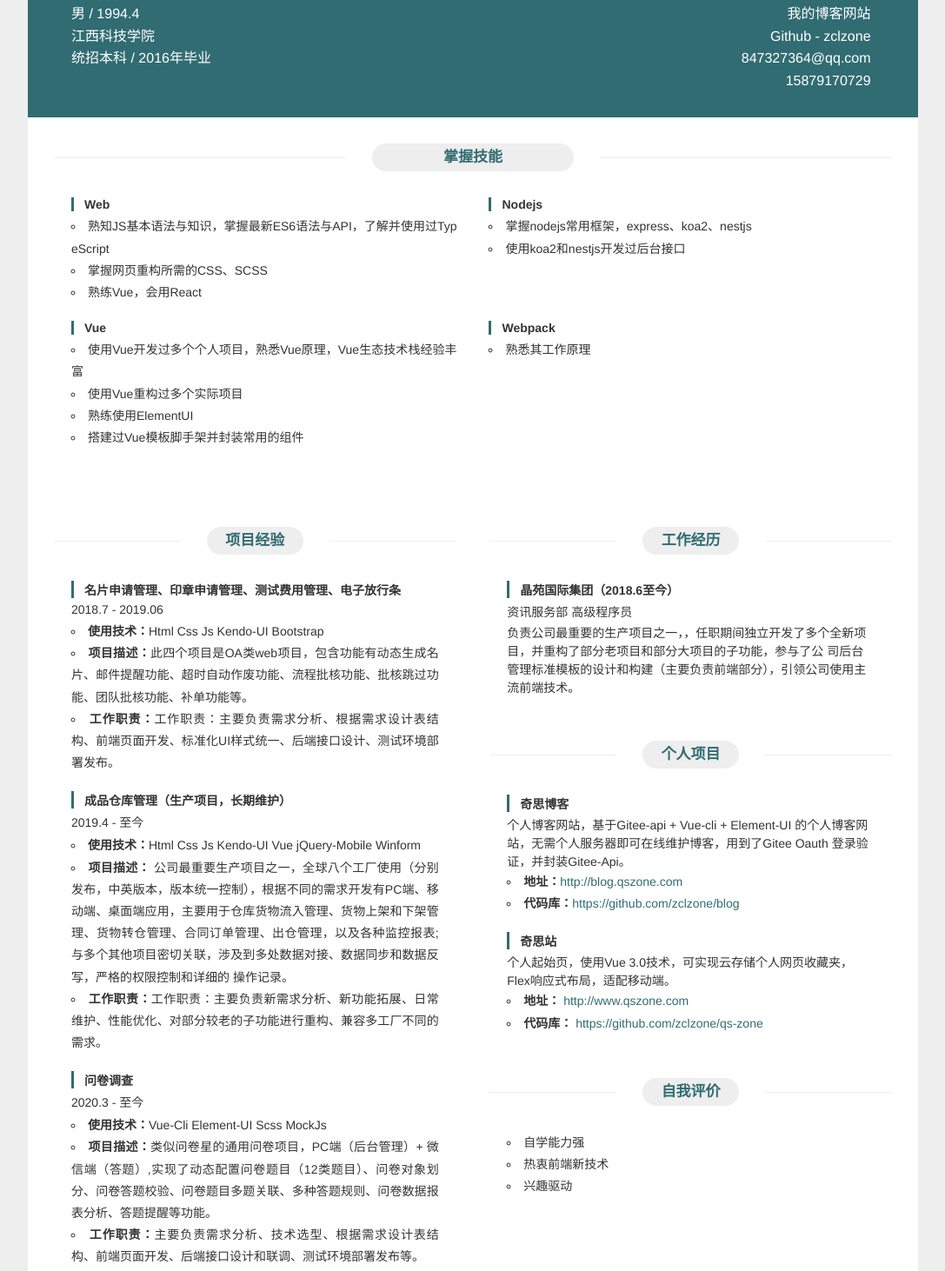
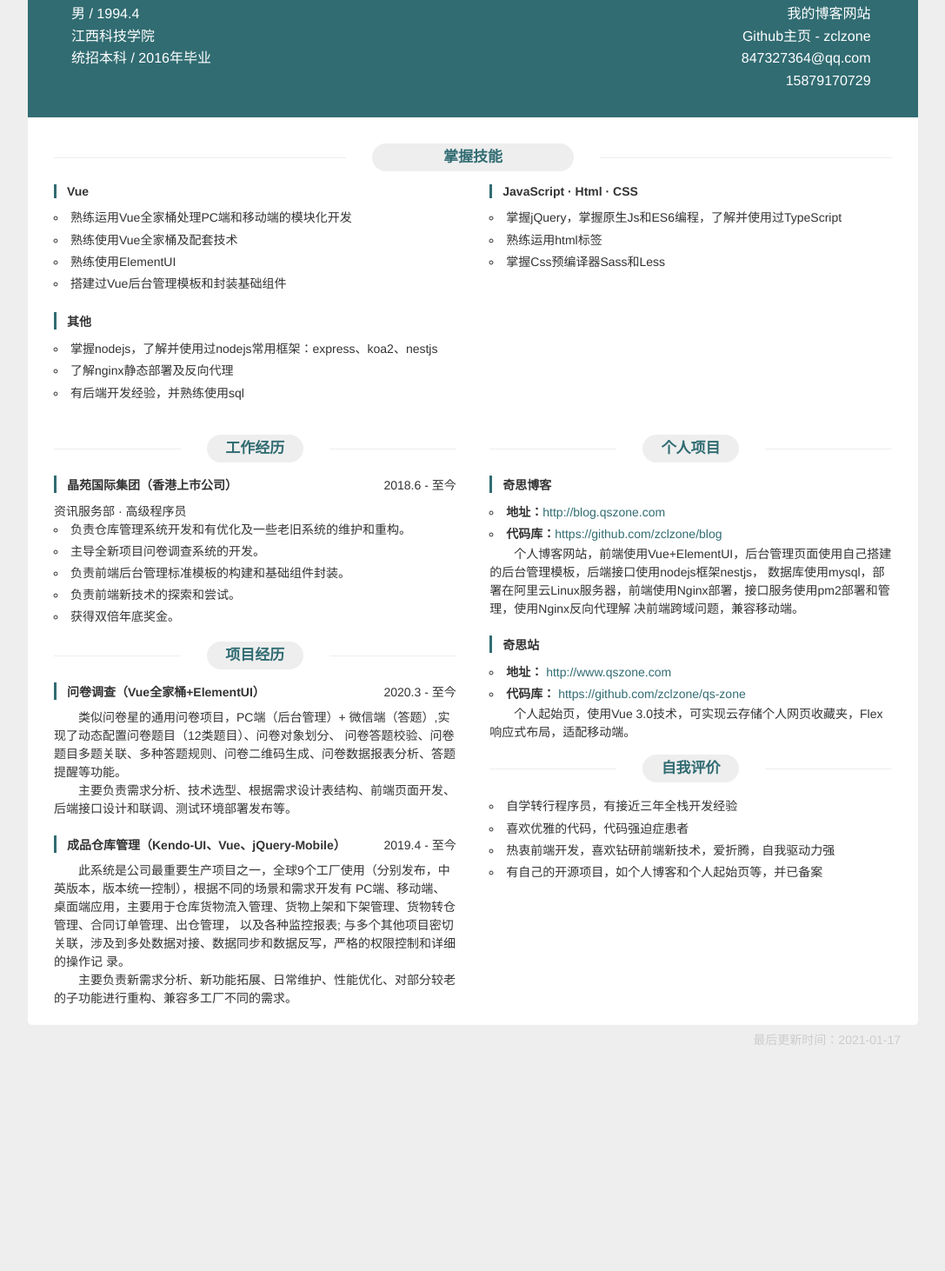
Before and after one commit to zclzone/resume, a plain HTML site: page index.html in a window 1280 px wide. Shown: the part 171-1633 px from the top of the page at 87% size, without its empty margins (96-1183 px from the left). After the commit the page ends 1385 px from the top, so only its background shows below. Drawn offline with Linux system fonts and the light colour scheme; a small style sheet from the web is missing.

Commit message:
更新简历内容+优化简历样式

```diff
--- a/css/main.scss
+++ b/css/main.scss
@@ -1,12 +1,15 @@
 @import url('./reset.css');
 @import url('//at.alicdn.com/t/font_1186631_kqyrtvia2lj.css');
-
 
 html,
 body {
   min-height: 100%;
   background-color:#eee;
-  user-select: none;
+  scrollbar-width: none;
+  -ms-overflow-style: none;
+  &::-webkit-scrollbar {
+    display: none; /* Chrome Safari */
+  }
 }
 
 .qs-icon {
@@ -119,13 +122,14 @@ body {
     }
   }
   .content-bd{
+    margin-top: 30px;
     .skill {
       width: 100%;
-      padding: 20px 30px;
+      padding: 0 30px;
     }
     .section-header{
       position: relative;
-      margin: 10px 0;
+      margin: 15px 0;
       height: 32px;
       line-height: 32px;
       &::before,&::after{
@@ -157,16 +161,19 @@ body {
     }
     .section-bd {
       width: 100%;
-      padding: 20px;
       flex-wrap: wrap;
       display: flex;
       justify-content: space-between;
       .item {
         width: 48%;
         color: #333;
-        margin-bottom: 20px;
+        &:not(:last-child){
+          margin-bottom: 20px;
+        }
         .item-hd {
           margin-bottom: 5px;
+          display: flex;
+          justify-content: space-between;
           h3 {
             font-weight: 600;
             font-size: 14px;
@@ -187,6 +194,7 @@ body {
         .item-bd{
           p{
             line-height: 1.5;
+            text-indent: 2em;
           }
           .item-content{
             text-align: justify;
--- a/index.html
+++ b/index.html
@@ -6,12 +6,12 @@
   <meta name="viewport" content="width=device-width, initial-scale=1.0">
   <link rel="shortcut icon" href="./favicon.ico" type="image/x-icon">
   <link rel="stylesheet" href="./css/main.css">
-  <title>简历 | 张传龙</title>
+  <title>简历 | 张传龙-2.5年经验-Web前端开发工程师</title>
 </head>
 
 <body>
   <header class="header">
-    <a href="./张传龙-2.5年经验-Web前端工程师.pdf" rel="noopener noreferrer"><i class="qs-icon i-download"></i>下载PDF版</a>
+    <a href="./张传龙-2.5年经验-Web前端开发工程师.pdf" rel="noopener noreferrer"><i class="qs-icon i-download"></i>下载PDF版</a>
   </header>
   <main class="content">
     <header class="content-hd">
@@ -38,7 +38,7 @@
           </li>
           <li>
             <a href="https://github.com/zclzone" target="_blank" rel="noopener noreferrer">
-              <span class="link-text">Github - zclzone</span>
+              <span class="link-text">Github主页 - zclzone</span>
               <i class="qs-icon i-github" title="https://github.com/zclzone"></i>
             </a>
           </li>
@@ -63,47 +63,38 @@
         <div class="section-bd">
           <div class="item">
             <header class="item-hd">
-              <h3>Web</h3>
+              <h3>Vue</h3>
             </header>
             <div class="item-bd">
               <ul class="item-content">
-                <li>熟知JS基本语法与知识，掌握最新ES6语法与API，了解并使用过TypeScript</li>
-                <li>掌握网页重构所需的CSS、SCSS</li>
-                <li>熟练Vue，会用React</li>
+                <li>熟练运用Vue全家桶处理PC端和移动端的模块化开发</li>
+                <li>熟练使用Vue全家桶及配套技术</li>
+                <li>熟练使用ElementUI</li>
+                <li>搭建过Vue后台管理模板和封装基础组件</li>
               </ul>
             </div>
           </div>
           <div class="item">
             <header class="item-hd">
-              <h3>Nodejs</h3>
+              <h3>JavaScript · Html · CSS</h3>
             </header>
             <div class="item-bd">
               <ul class="item-content">
-                <li>掌握nodejs常用框架，express、koa2、nestjs</li>
-                <li>使用koa2和nestjs开发过后台接口</li>
+                <li>掌握jQuery，掌握原生Js和ES6编程，了解并使用过TypeScript</li>
+                <li>熟练运用html标签</li>
+                <li>掌握Css预编译器Sass和Less</li>
               </ul>
             </div>
           </div>
           <div class="item">
             <header class="item-hd">
-              <h3>Vue</h3>
+              <h3>其他</h3>
             </header>
             <div class="item-bd">
               <ul class="item-content">
-                <li>使用Vue开发过多个个人项目，熟悉Vue原理，Vue生态技术栈经验丰富</li>
-                <li>使用Vue重构过多个实际项目</li>
-                <li>熟练使用ElementUI</li>
-                <li>搭建过Vue模板脚手架并封装常用的组件</li>
-              </ul>
-            </div>
-          </div>
-          <div class="item">
-            <header class="item-hd">
-              <h3>Webpack</h3>
-            </header>
-            <div class="item-bd">
-              <ul class="item-content">
-                <li>熟悉其工作原理</li>
+                <li>掌握nodejs，了解并使用过nodejs常用框架：express、koa2、nestjs</li>
+                <li>了解nginx静态部署及反向代理</li>
+                <li>有后端开发经验，并熟练使用sql</li>
               </ul>
             </div>
           </div>
@@ -114,78 +105,66 @@
         <section class="sections-left">
           <div class="section-item">
             <header class="section-header">
-              <h2>项目经验</h2>
+              <h2>工作经历</h2>
             </header>
             <div class="section-bd">
               <div class="item">
                 <header class="item-hd">
-                  <h3>名片申请管理、印章申请管理、测试费用管理、电子放行条</h3>
-                  <span>2018.7 - 2019.06</span>
+                  <h3>晶苑国际集团（香港上市公司）</h3>
+                  <span>2018.6 - 至今</span>
                 </header>
                 <div class="item-bd">
+                  <span>资讯服务部 · 高级程序员</span>
                   <ul class="item-content">
-                    <li><span class="title">使用技术：</span>Html Css Js Kendo-UI Bootstrap</li>
-                    <li><span
-                        class="title">项目描述：</span>此四个项目是OA类web项目，包含功能有动态生成名片、邮件提醒功能、超时自动作废功能、流程批核功能、批核跳过功能、团队批核功能、补单功能等。
-                    </li>
-                    <li><span class="title">工作职责：</span>工作职责：主要负责需求分析、根据需求设计表结构、前端页面开发、标准化UI样式统一、后端接口设计、测试环境部署发布。</li>
-                  </ul>
-                </div>
-              </div>
-              <div class="item">
-                <header class="item-hd">
-                  <h3>成品仓库管理（生产项目，长期维护）</h3>
-                  <span>2019.4 - 至今</span>
-                </header>
-                <div class="item-bd">
-                  <ul class="item-content">
-                    <li><span class="title">使用技术：</span>Html Css Js Kendo-UI Vue jQuery-Mobile Winform</li>
-                    <li><span class="title">项目描述：</span>
-                      公司最重要生产项目之一，全球八个工厂使用（分别发布，中英版本，版本统一控制），根据不同的需求开发有PC端、移动端、桌面端应用，主要用于仓库货物流入管理、货物上架和下架管理、货物转仓管理、合同订单管理、出仓管理，以及各种监控报表;
-                      与多个其他项目密切关联，涉及到多处数据对接、数据同步和数据反写，严格的权限控制和详细的 操作记录。
-                    </li>
-                    <li><span class="title">工作职责：</span>工作职责：主要负责新需求分析、新功能拓展、日常维护、性能优化、对部分较老的子功能进行重构、兼容多工厂不同的需求。</li>
-                  </ul>
-                </div>
-              </div>
-              <div class="item">
-                <header class="item-hd">
-                  <h3>问卷调查</h3>
-                  <span>2020.3 - 至今</span>
-                </header>
-                <div class="item-bd">
-                  <ul class="item-content">
-                    <li><span class="title">使用技术：</span>Vue-Cli Element-UI Scss MockJs</li>
-                    <li><span class="title">项目描述：</span>类似问卷星的通用问卷项目，PC端（后台管理）+
-                      微信端（答题）,实现了动态配置问卷题目（12类题目）、问卷对象划分、问卷答题校验、问卷题目多题关联、多种答题规则、问卷数据报表分析、答题提醒等功能。
-                    </li>
-                    <li><span class="title">工作职责：</span>主要负责需求分析、技术选型、根据需求设计表结构、前端页面开发、后端接口设计和联调、测试环境部署发布等。</li>
+                    <li>负责仓库管理系统开发和有优化及一些老旧系统的维护和重构。</li>
+                    <li>主导全新项目问卷调查系统的开发。</li>
+                    <li>负责前端后台管理标准模板的构建和基础组件封装。</li>
+                    <li>负责前端新技术的探索和尝试。</li>
+                    <li>获得双倍年底奖金。</li>
                   </ul>
                 </div>
               </div>
             </div>
           </div>
-        </section>
 
-        <section class="sections-right">
           <div class="section-item">
             <header class="section-header">
-              <h2>工作经历</h2>
+              <h2>项目经历</h2>
             </header>
             <div class="section-bd">
               <div class="item">
                 <header class="item-hd">
-                  <h3>晶苑国际集团（2018.6至今）</h3>
-                  <span>资讯服务部 高级程序员 </span>
+                  <h3>问卷调查（Vue全家桶+ElementUI）</h3>
+                  <span>2020.3 - 至今</span>
                 </header>
                 <div class="item-bd">
-                  <p>负责公司最重要的生产项目之一，，任职期间独立开发了多个全新项目，并重构了部分老项目和部分大项目的子功能，参与了公
-                    司后台管理标准模板的设计和构建（主要负责前端部分），引领公司使用主流前端技术。</p>
+                  <p>类似问卷星的通用问卷项目，PC端（后台管理）+ 微信端（答题）,实现了动态配置问卷题目（12类题目）、问卷对象划分、
+                    问卷答题校验、问卷题目多题关联、多种答题规则、问卷二维码生成、问卷数据报表分析、答题提醒等功能。
+                  </p>
+                  <p>主要负责需求分析、技术选型、根据需求设计表结构、前端页面开发、后端接口设计和联调、测试环境部署发布等。</p>
                 </div>
               </div>
+
+              <div class="item">
+                <header class="item-hd">
+                  <h3>成品仓库管理（Kendo-UI、Vue、jQuery-Mobile）</h3>
+                  <span>2019.4 - 至今</span>
+                </header>
+                <div class="item-bd">
+                  <p>此系统是公司最重要生产项目之一，全球9个工厂使用（分别发布，中英版本，版本统一控制），根据不同的场景和需求开发有
+                    PC端、移动端、桌面端应用，主要用于仓库货物流入管理、货物上架和下架管理、货物转仓管理、合同订单管理、出仓管理，
+                    以及各种监控报表; 与多个其他项目密切关联，涉及到多处数据对接、数据同步和数据反写，严格的权限控制和详细的操作记
+                    录。
+                  </p>
+                  <p>主要负责新需求分析、新功能拓展、日常维护、性能优化、对部分较老的子功能进行重构、兼容多工厂不同的需求。</p>
+                </div>
+              </div>
+
             </div>
           </div>
+        </section>
 
+        <section class="sections-right">
           <div class="section-item">
             <header class="section-header">
               <h2>个人项目</h2>
@@ -196,14 +175,16 @@
                   <h3>奇思博客</h3>
                 </header>
                 <div class="item-bd">
-                  <p>个人博客网站，基于Gitee-api + Vue-cli + Element-UI 的个人博客网站，无需个人服务器即可在线维护博客，用到了Gitee Oauth 登录验证，并封装Gitee-Api。
-                  </p>
                   <ul class="item-content">
                     <li><span class="title">地址：</span><a href="http://blog.qszone.com" target="_blank"
                         rel="noopener noreferrer">http://blog.qszone.com</a></li>
                     <li><span class="title">代码库：</span><a href="https://github.com/zclzone/blog" target="_blank"
                         rel="noopener noreferrer">https://github.com/zclzone/blog</a></li>
                   </ul>
+                  <p>个人博客网站，前端使用Vue+ElementUI，后台管理页面使用自己搭建的后台管理模板，后端接口使用nodejs框架nestjs，
+                    数据库使用mysql，部署在阿里云Linux服务器，前端使用Nginx部署，接口服务使用pm2部署和管理，使用Nginx反向代理解
+                    决前端跨域问题，兼容移动端。
+                  </p>
                 </div>
               </div>
               <div class="item">
@@ -211,8 +192,6 @@
                   <h3>奇思站</h3>
                 </header>
                 <div class="item-bd">
-                  <p>个人起始页，使用Vue 3.0技术，可实现云存储个人网页收藏夹，Flex响应式布局，适配移动端。
-                  </p>
                   <ul class="item-content">
                     <li>
                       <span class="title">地址：</span>
@@ -224,6 +203,7 @@
                         rel="noopener noreferrer">https://github.com/zclzone/qs-zone</a>
                     </li>
                   </ul>
+                  <p>个人起始页，使用Vue 3.0技术，可实现云存储个人网页收藏夹，Flex响应式布局，适配移动端。</p>
                 </div>
               </div>
             </div>
@@ -237,9 +217,10 @@
               <div class="item">
                 <div class="item-bd">
                   <ul class="item-content">
-                    <li>自学能力强</li>
-                    <li>热衷前端新技术</li>
-                    <li>兴趣驱动</li>
+                    <li>自学转行程序员，有接近三年全栈开发经验</li>
+                    <li>喜欢优雅的代码，代码强迫症患者</li>
+                    <li>热衷前端开发，喜欢钻研前端新技术，爱折腾，自我驱动力强</li>
+                    <li>有自己的开源项目，如个人博客和个人起始页等，并已备案</li>
                   </ul>
                 </div>
               </div>
@@ -252,7 +233,7 @@
     </div>
   </main>
   <footer class="footer">
-    <span href="./张传龙-2.5年经验-Web前端工程师.pdf" class="">最后更新时间：2021-01-16</span>
+    <span href="./张传龙-2.5年经验-Web前端工程师.pdf" class="">最后更新时间：2021-01-17</span>
   </footer>
 </body>
 
```
Also changed, not shown: css/main.css, 3 other files.
